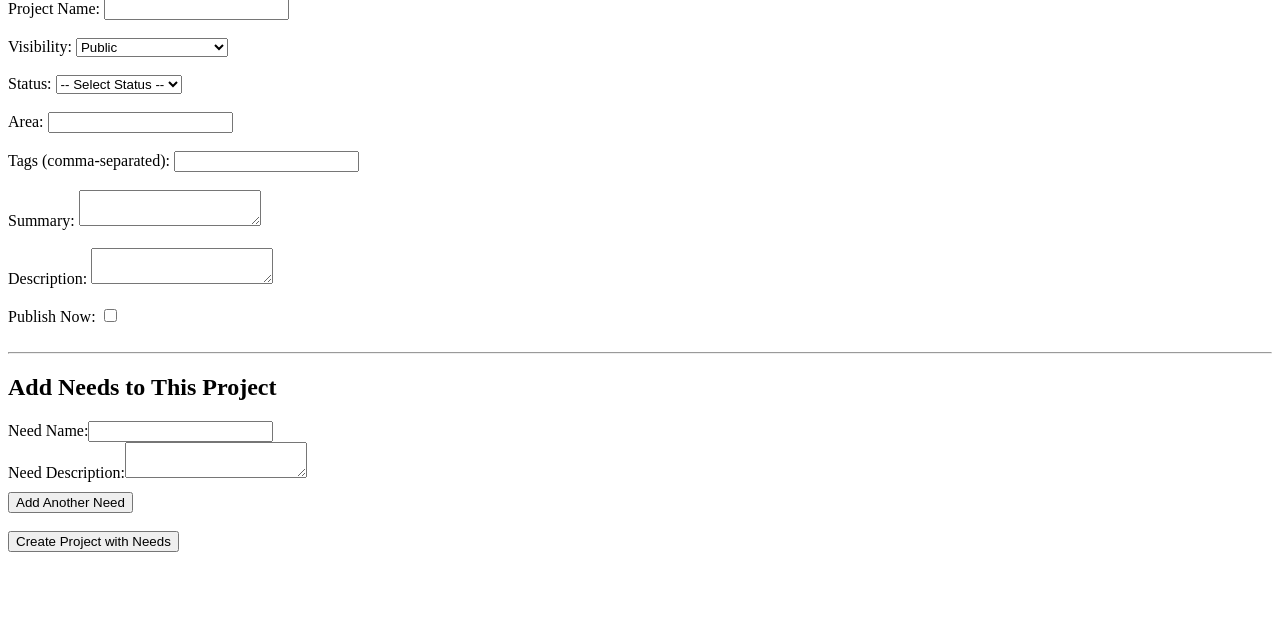
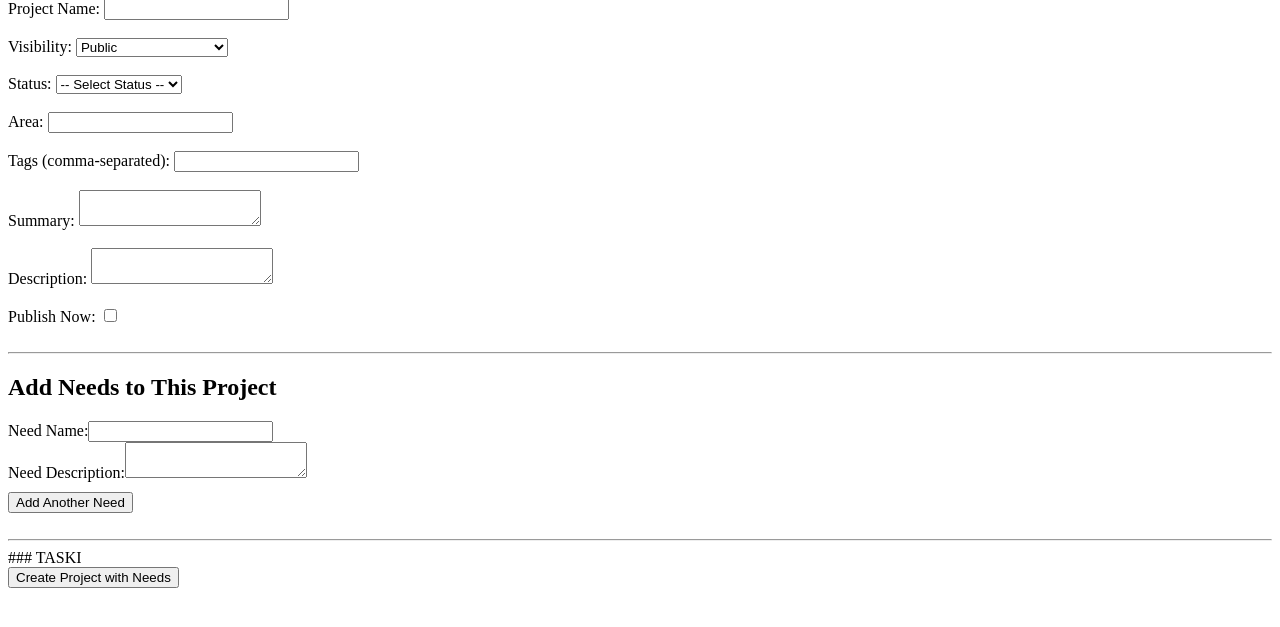
Before and after one commit to 2donet/prototype, a Django app: page /project_constructor/ in a window 1280 px wide. Shown: the part 81-708 px from the top of the page. Run offline with Django 5.2, Linux system fonts and the light colour scheme; a user stored in the database is signed in.

Commit message:
little changes

```diff
--- a/project_constructor/templates/create_project.html
+++ b/project_constructor/templates/create_project.html
@@ -51,7 +51,14 @@
         </div>
         <button type="button" id="add-need-btn">Add Another Need</button><br><br>
 
+       <hr>
+
+       ### TASKI<br>
+
         <button type="submit">Create Project with Needs</button>
+
+
+
     </form>
 
 <script>
```
Also changed, not shown: db.sqlite3.
